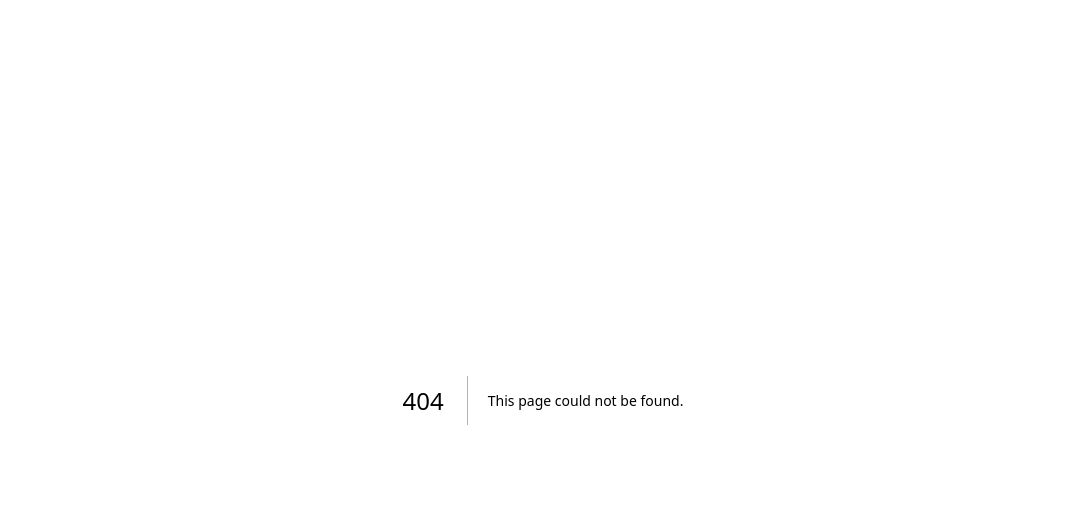
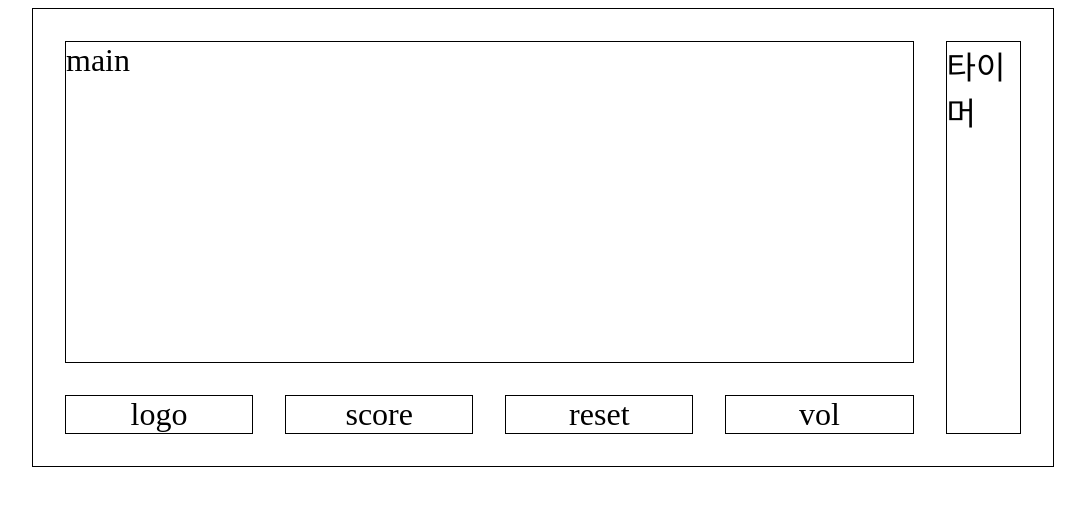
Before and after one commit to qeemoo/pg, a Next.js app: page /apple in a window 1280 px wide. Before the commit this address had no page. Shown: the top 506 px of the page, without its empty margins (97-1182 px from the left). Built offline with nearby package versions, Linux system fonts and the light colour scheme.

Commit message:
💄 Update: make a initial apple game structure
사과게임 기본 구조 생성

```diff
--- /dev/null
+++ b/src/app/apple/apple.module.css
@@ -0,0 +1,55 @@
+.container {
+  display: flex;
+  justify-content: space-between;
+  font-size: xx-large;
+  margin: 0 auto;
+  border: 1px solid black;
+  width: 63.75rem;
+  gap: 2rem;
+}
+
+.play_container {
+  display: flex;
+  flex-direction: column;
+  width: 100%;
+  margin: 2rem 0 2rem 2rem;
+  gap: 2rem;
+}
+
+.timer_container {
+  margin: 2rem 2rem 2rem 0rem;
+  border: 1px solid black;
+}
+
+.main_container {
+  height: 20rem;
+  border: 1px solid black;
+}
+
+.option_container {
+  display: flex;
+  justify-content: space-around;
+  align-items: center;
+  text-align: center;
+  gap: 2rem;
+}
+
+.logo_box {
+  border: 1px solid black;
+  width: 100%;
+}
+
+.score_box {
+  border: 1px solid black;
+  width: 100%;
+}
+
+.reset_box {
+  border: 1px solid black;
+  width: 100%;
+}
+
+.volume_box {
+  border: 1px solid black;
+  width: 100%;
+}
--- /dev/null
+++ b/src/app/apple/page.tsx
@@ -0,0 +1,20 @@
+import S from './apple.module.css';
+
+const Apple = () => {
+  return (
+    <div className={S.container}>
+      <div className={S.play_container}>
+        <div className={S.main_container}>main</div>
+        <div className={S.option_container}>
+          <div className={S.logo_box}>logo</div>
+          <div className={S.score_box}>score</div>
+          <div className={S.reset_box}>reset</div>
+          <div className={S.volume_box}>vol</div>
+        </div>
+      </div>
+      <div className={S.timer_container}>타이머</div>
+    </div>
+  );
+};
+
+export default Apple;
--- a/src/app/globals.css
+++ b/src/app/globals.css
@@ -1,42 +1,5 @@
-:root {
-  --background: #ffffff;
-  --foreground: #171717;
-}
-
-@media (prefers-color-scheme: dark) {
-  :root {
-    --background: #0a0a0a;
-    --foreground: #ededed;
-  }
-}
-
 html,
 body {
   max-width: 100vw;
   overflow-x: hidden;
 }
-
-body {
-  color: var(--foreground);
-  background: var(--background);
-  font-family: Arial, Helvetica, sans-serif;
-  -webkit-font-smoothing: antialiased;
-  -moz-osx-font-smoothing: grayscale;
-}
-
-* {
-  box-sizing: border-box;
-  padding: 0;
-  margin: 0;
-}
-
-a {
-  color: inherit;
-  text-decoration: none;
-}
-
-@media (prefers-color-scheme: dark) {
-  html {
-    color-scheme: dark;
-  }
-}
--- a/src/app/layout.tsx
+++ b/src/app/layout.tsx
@@ -1,20 +1,10 @@
-import type { Metadata } from "next";
-import { Geist, Geist_Mono } from "next/font/google";
-import "./globals.css";
+import type { Metadata } from 'next';
 
-const geistSans = Geist({
-  variable: "--font-geist-sans",
-  subsets: ["latin"],
-});
-
-const geistMono = Geist_Mono({
-  variable: "--font-geist-mono",
-  subsets: ["latin"],
-});
+import './globals.css';
 
 export const metadata: Metadata = {
-  title: "Create Next App",
-  description: "Generated by create next app",
+  title: 'Create Next App',
+  description: 'Generated by create next app',
 };
 
 export default function RootLayout({
@@ -23,10 +13,8 @@ export default function RootLayout({
   children: React.ReactNode;
 }>) {
   return (
-    <html lang="en">
-      <body className={`${geistSans.variable} ${geistMono.variable}`}>
-        {children}
-      </body>
+    <html lang='en'>
+      <body>{children}</body>
     </html>
   );
 }
```
